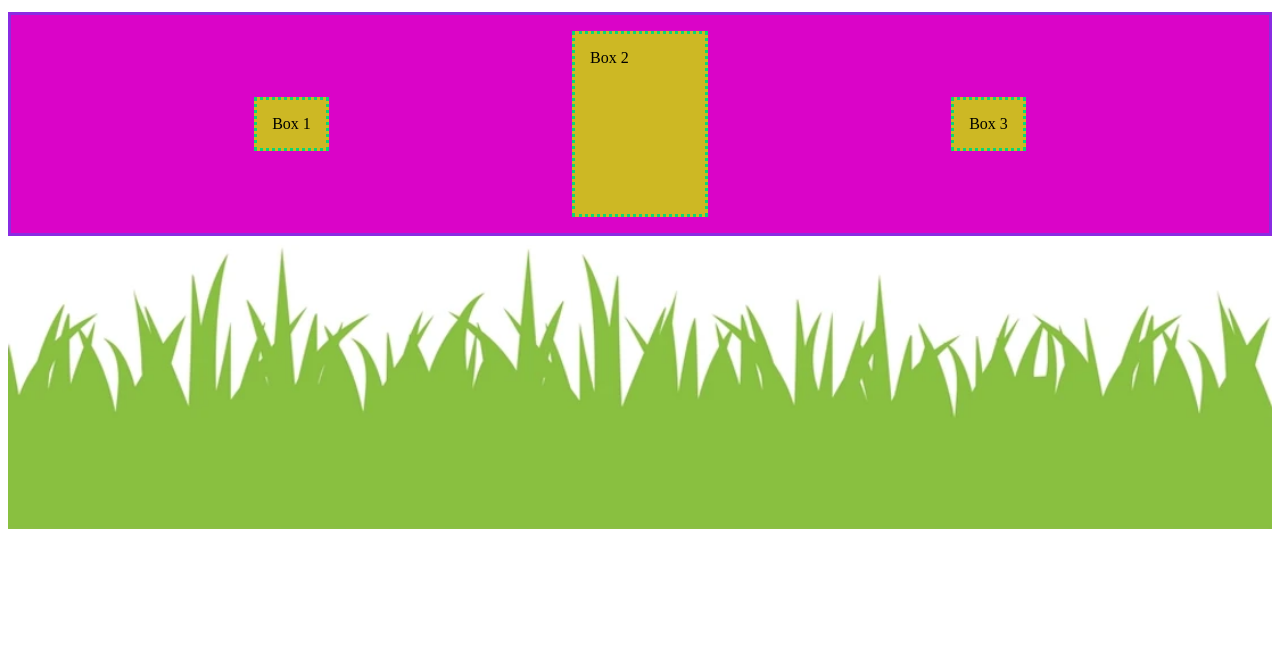
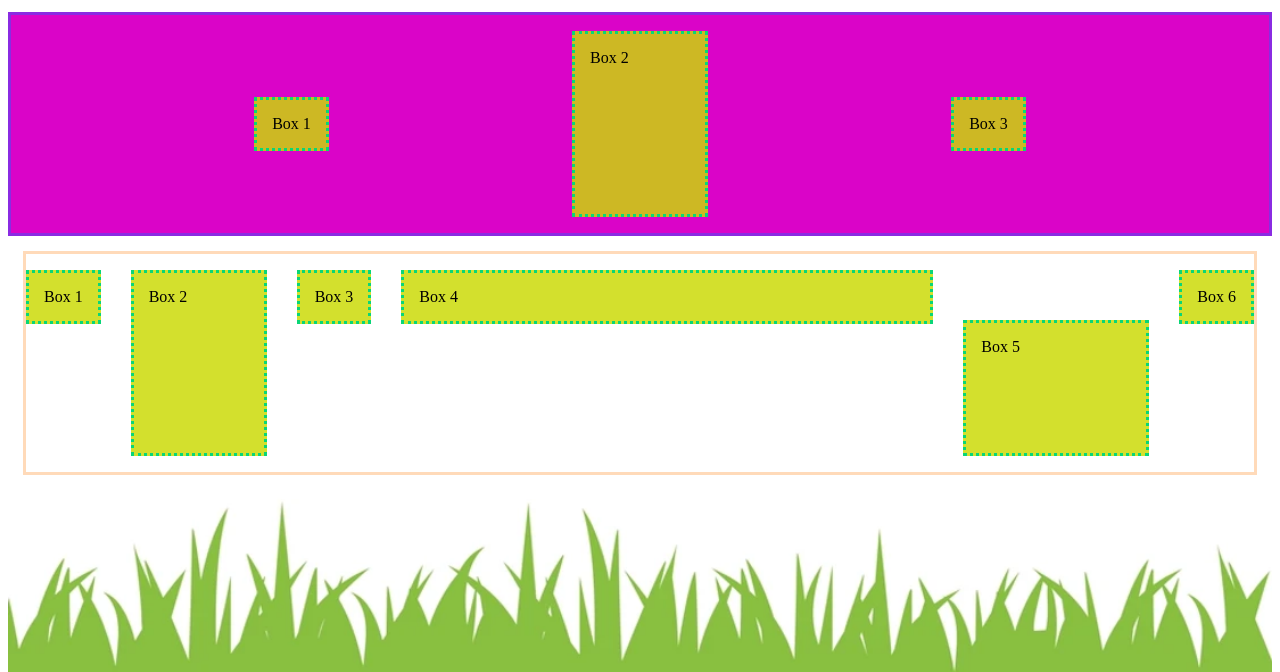
Before and after one commit to lucasr42/odin-recipes, a plain HTML site: page index.html in a window 1280 px wide. Shown: the part 493-1165 px from the top of the page. Before the commit the page ends 1034 px from the top, so only its background shows below. Drawn offline with Linux system fonts and the light colour scheme.

Commit message:
Playing with flexbox

```diff
--- a/index.html
+++ b/index.html
@@ -27,6 +27,14 @@
         <p class="flexTwo boxFormat">Box 2</p>
         <p class="flexThree boxFormat">Box 3</p>
     </div>
+    <div class="flexContainerVert">
+        <p class="flexOne boxFormat vert">Box 1</p>
+        <p class="flexTwo boxFormat vert">Box 2</p>
+        <p class="flexThree boxFormat vert">Box 3</p>
+        <p class="flexFour boxFormat vert">Box 4</p>
+        <p class="flexFive boxFormat vert">Box 5</p>
+        <p class="flexSix boxFormat vert">Box 6</p>
+    </div>
     <footer>
         <img src="./pics/footerGrass.png" alt="footer grass" class="footerGrass"/>
     </footer>
--- a/stylesheet.css
+++ b/stylesheet.css
@@ -45,6 +45,16 @@ li {
     align-items: center;
 }
 
+.flexContainerVert {
+    border: 3px solid peachpuff;
+    margin: 15px;
+    display: flex;
+    align-items:flex-start;
+    justify-content: space-evenly;
+    column-gap: 30px;
+    flex-wrap: wrap;
+}
+
 .boxFormat {
     border: 3px dotted rgb(9, 214, 118);
     background-color: rgba(203, 218, 5, 0.838);
@@ -55,3 +65,13 @@ li {
     width: 100px;
     height: 150px;
 }
+
+.flexFour {
+    flex-grow: 2;
+}
+
+.flexFive {
+    width: 150px;
+    height: 100px;
+    align-self: flex-end;
+}
```
